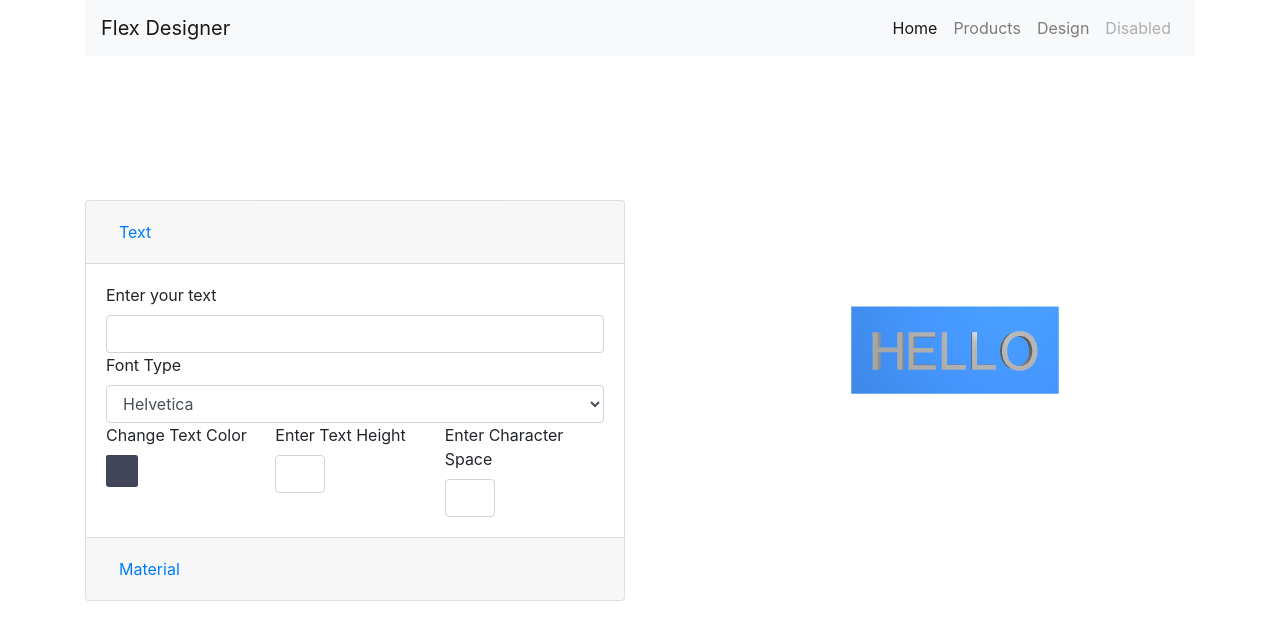
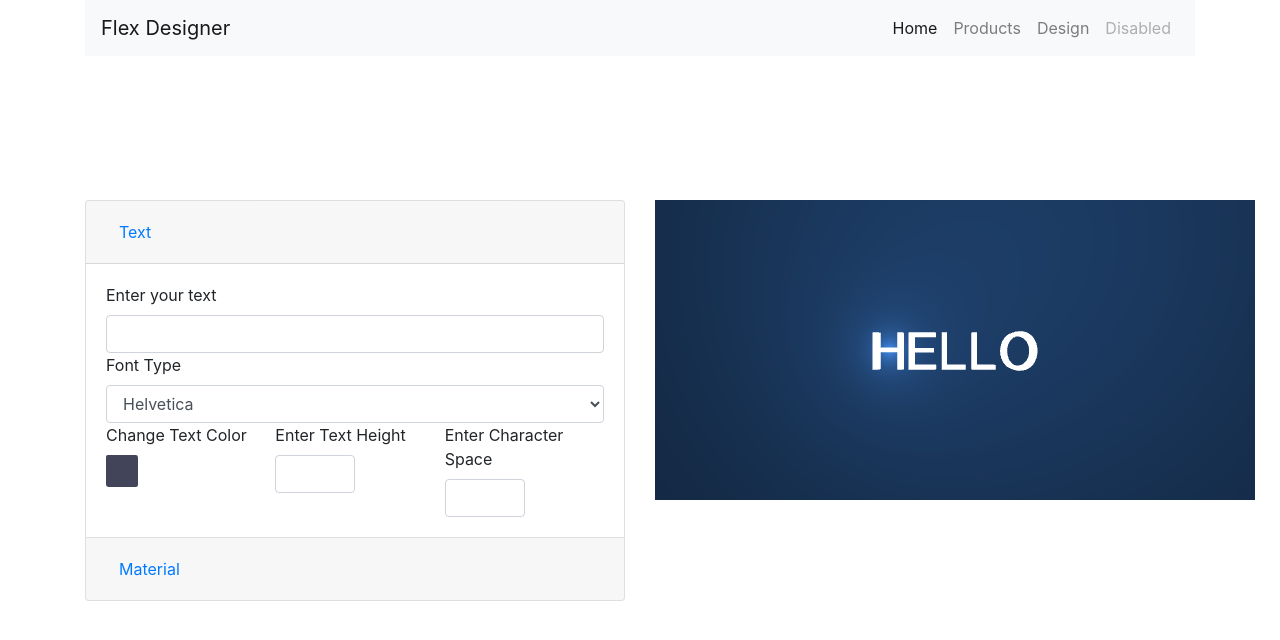
Before and after one commit to anthonyfinix/flexDesigner, a website: page design.html in a window 1280 px wide. Drawn offline with nearby package versions, Linux system fonts and the light colour scheme.

Commit message:
before unreal bloom pass

```diff
--- a/design.html
+++ b/design.html
@@ -96,12 +96,12 @@
                                             </div>
                                             <div class="form-groupOthers col">
                                                 <label for="">Enter Text Height</label>
-                                                <input id="fontHeight" style="max-width: 50px;" type="number"
+                                                <input id="fontHeight" style="max-width: 80px;" type="number"
                                                     class="form-control" onkeyup="updateFontHeight()" />
                                             </div>
                                             <div class="form-groupOthers col">
                                                 <label for="">Enter Character Space</label>
-                                                <input id="characterOffset" style="max-width: 50px;" type="number"
+                                                <input id="characterOffset" style="max-width: 80px;" type="number"
                                                     class="form-control" onkeyup="changeCharacterOffset()" />
                                             </div>
                                         </div>
@@ -203,17 +203,38 @@
             controls.update();
             return controls;
         }
-        function addSpotLight(x = 0, y = 0, z = 0) {
+        function addSpotLight({ x = 0, y = 0, z = 0, intensity = 1, helper = false }) {
             var spotLight = new THREE.SpotLight(0xffffff);
             spotLight.name = "Front Spot Light"
             spotLight.castShadow = true;
+            spotLight.intensity = intensity
             spotLight.position.set(x, y, z);
-            scene.add(spotLight);
+            if (helper) {
+                scene.add(new THREE.SpotLightHelper(spotLight))
+            } else {
+                scene.add(spotLight);
+            }
+            // var spotLightHelper = new THREE.SpotLightHelper(spotLight);
+            // scene.add(spotLightHelper);
+        }
+        function addPointLight({ x = 0, y = 0, z = 0, intensity = 1, helper = false }) {
+            var spotLight = new THREE.PointLight(0xffffff);
+            spotLight.name = "Front Spot Light"
+            spotLight.castShadow = true;
+            spotLight.intensity = intensity
+            spotLight.decay = 2
+
+            spotLight.position.set(x, y, z);
+            if (helper) {
+                scene.add(new THREE.PointLightHelper(spotLight))
+            } else {
+                scene.add(spotLight);
+            }
             // var spotLightHelper = new THREE.SpotLightHelper(spotLight);
             // scene.add(spotLightHelper);
         }
         function createBoard(refDimension) {
-            let geometry = new THREE.BoxGeometry(refDimension.x + 25, refDimension.y + 25, 2);
+            let geometry = new THREE.BoxGeometry(refDimension.x + 1000, refDimension.y + 1000, 2);
             let material = new THREE.MeshStandardMaterial({ color: 0x234e85 });
             let mesh = new THREE.Mesh(geometry, material);
             mesh.name = 'board'
@@ -280,7 +301,9 @@
             charGroup.name = "Characters";
             for (let i = 0; fontGeometries.length > i; i++) {
                 let mesh = new THREE.Mesh(fontGeometries[i], new THREE.MeshStandardMaterial(font.material))
+                console.log(mesh.clone())
                 mesh.position.x = prevCharsTotalWidth;
+                fontGeometries[i].computeBoundingBox();
                 prevCharsTotalWidth = prevCharsTotalWidth + new THREE.Box3().setFromObject(mesh).getSize().x + font.charOffset;
                 charGroup.add(mesh);
             };
@@ -297,12 +320,13 @@
         function getCharGeometryArray() {
             let charGeos = [];
             for (var i = 0; font.text.length > i; i++) {
-                charGeos.push(new THREE.TextBufferGeometry(font.text.charAt(i), {
+                let geometry = new THREE.TextBufferGeometry(font.text.charAt(i), {
                     font: font.geometry,
                     size: font.size,
                     height: font.height,
                     curveSegments: font.curveSegments,
-                }))
+                })
+                charGeos.push(geometry);
             }
             return charGeos;
         }
@@ -316,19 +340,15 @@
             return geometry;
         }
         function getFontMaterial() {
+            let envMap = getEnvironmentMap();
             let parameters = {};
             Object.keys(baseMaterials[font.baseMaterial]).forEach(key => {
-                parameters.emissive = 0x00000;
-                parameters.emissiveIntensity = 1;
-                parameters.roughness = 0.1;
-                parameters.metalness = .5
-                // console.log(baseMaterials[baseMaterial][key])
-                // if (key == 'displacementMap') return;
-                // if(key == 'metalness')  return textMaterial[key] = baseMaterials[baseMaterial][key];
-                // if(key == 'roughness')  return textMaterial[key] = baseMaterials[baseMaterial][key];
-                // textMaterial[key] = baseMaterials[baseMaterial][key];
-                // textMaterial[key].wrapS = textMaterial[key].wrapT = THREE.RepeatWrapping;
-                // textMaterial[key].repeat.set(0.20, 0.10);
+                parameters.emissive = 0xFFFFFF;
+                parameters.emissiveIntensity = 2;
+                parameters.roughness = 0;
+                parameters.metalness = 0;
+                parameters.envMap = envMap;
+                // parameters.transparent= true;
             })
             parameters.color = parseInt(font.color);
             let material = new THREE.MeshStandardMaterial(parameters);
@@ -393,15 +413,26 @@
             })
         }
         function updateFontHeight() {
+            console.log('test')
             let height = document.getElementById('fontHeight').value
             if (!(height < 3)) {
-                updateFont({ height: parsetInt(height) });
+                updateFont({ height: parseInt(height) });
             }
             // console.log(document.getElementById('fontHeight'))
         }
         function changeCharacterOffset() {
             let offset = document.getElementById('characterOffset').value;
             if (offset) updateFont({ charOffset: parseInt(offset) });
+        }
+        function getEnvironmentMap() {
+            var loader = new THREE.CubeTextureLoader();
+            loader.setPath('./envMap/GamlaStan2/');
+            var textureCube = loader.load([
+                'posx.jpg', 'negx.jpg',
+                'posy.jpg', 'negy.jpg',
+                'posz.jpg', 'negz.jpg'
+            ]);
+            return textureCube;
         }
     </script>
     <script>
@@ -412,8 +443,9 @@
         var renderer = createRenderer({ dimension: { width: 600, height: 300 }, antialias: true, shadowMap: true });
         var camera = createCamera({ fov: 75, aspect: (600 / 300) });
         var controls = createOrbitControl(camera, renderer.domElement);
-        addAmbientLight({ intensity: 1, color: 0x404040 });
-        addSpotLight(30, 30, 100);
+        // addAmbientLight({ intensity: 0, color: 0x404040 });
+        addSpotLight({ x: 30, y: 60, z: 200, intensity: 0.7 });
+        addPointLight({ x: -33, y: 00, z: 5, intensity: 1 });
         var font = {
             size: 18,
             height: 5,
```
Also changed, not shown: envMap/GamlaStan2/negx.jpg (added), envMap/GamlaStan2/negy.jpg (added), envMap/GamlaStan2/negz.jpg (added), envMap/GamlaStan2/posx.jpg (added), envMap/GamlaStan2/posy.jpg (added), envMap/GamlaStan2/posz.jpg (added), envMap/GamlaStan2/readme.txt (added), 2 other files.
